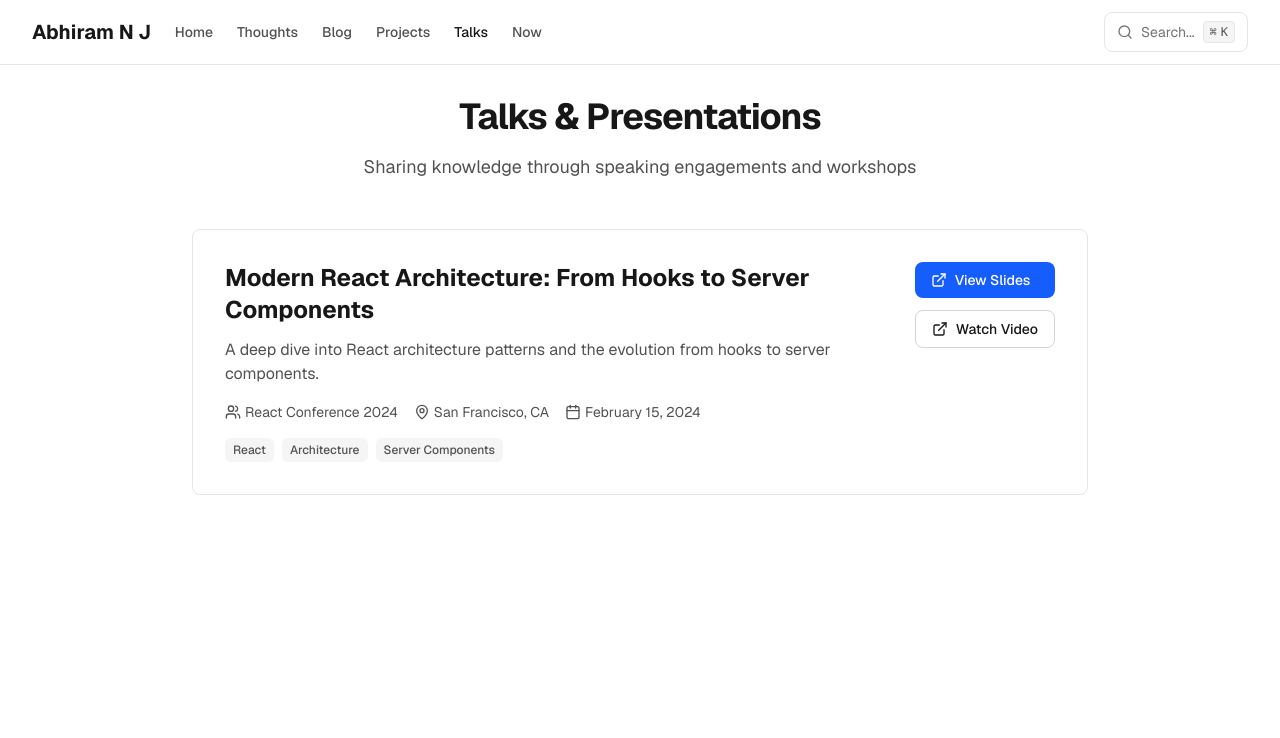
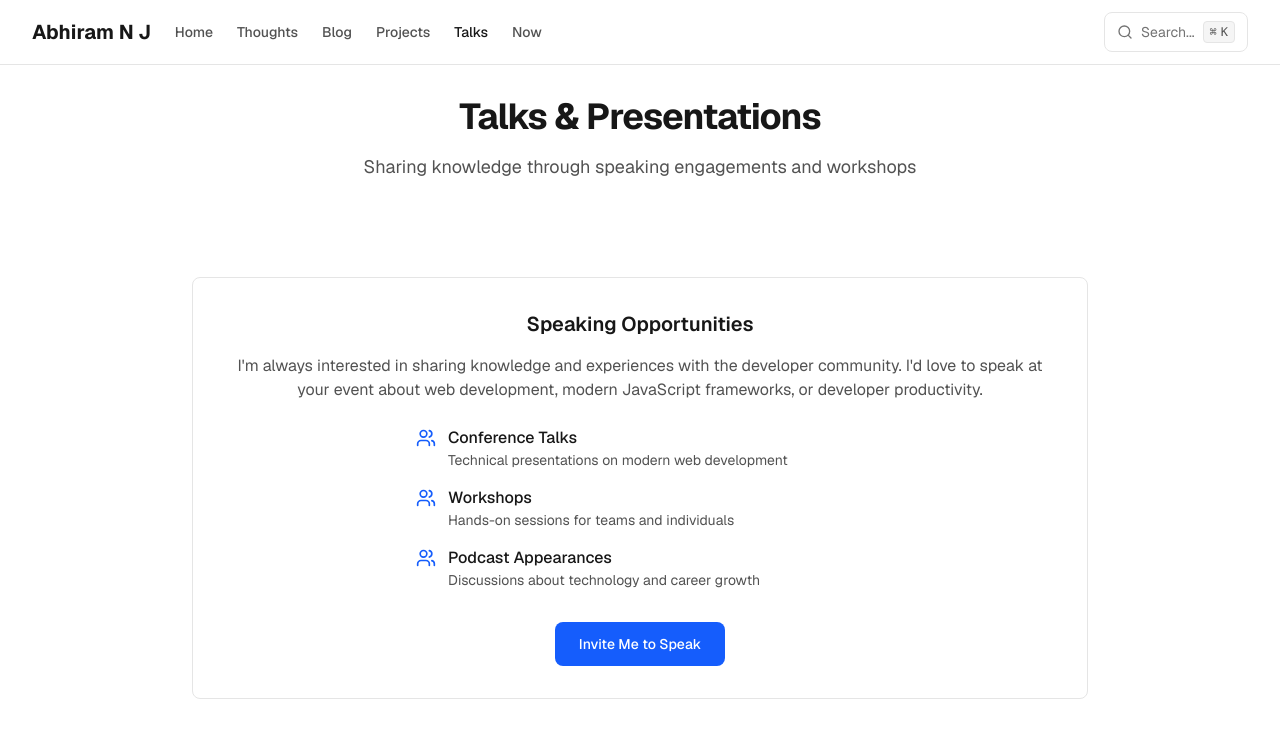
Before and after one commit to twilighty-abhi/portfolio-v3.0, a Next.js app: page /talks in a window 1280 px wide. Shown: the top 738 px of the page. Built offline with nearby package versions, Linux system fonts and the light colour scheme.

Commit message:
feat: update email links in HomePage and TalksPage for accurate contact information; set Modern React Architecture talk as unpublished

```diff
--- a/content/talks/modern-react-architecture.mdx
+++ b/content/talks/modern-react-architecture.mdx
@@ -3,7 +3,7 @@ title: "Modern React Architecture: From Hooks to Server Components"
 description: "A deep dive into React architecture patterns and the evolution from hooks to server components."
 date: "2024-02-15"
 tags: ["React", "Architecture", "Server Components"]
-published: true
+published: false
 readingTime: "4 min read"
 event: "React Conference 2024"
 location: "San Francisco, CA"
--- a/src/app/page.tsx
+++ b/src/app/page.tsx
@@ -42,14 +42,14 @@ export default function HomePage() {
             Twitter
           </Link>
           <Link
-            href="https://linkedin.com"
+            href="https://linkedin.com/in/abhiram-n-j"
             className="inline-flex items-center gap-2 rounded-lg border border-neutral-200 bg-white px-4 py-2 text-sm font-medium text-neutral-900 transition-colors hover:bg-neutral-50 dark:border-neutral-800 dark:bg-neutral-950 dark:text-neutral-100 dark:hover:bg-neutral-800"
           >
             <Linkedin className="h-4 w-4" />
             LinkedIn
           </Link>
           <Link
-            href="mailto:hello@example.com"
+            href="mailto:hi@abhiramnj.com"
             className="inline-flex items-center gap-2 rounded-lg border border-neutral-200 bg-white px-4 py-2 text-sm font-medium text-neutral-900 transition-colors hover:bg-neutral-50 dark:border-neutral-800 dark:bg-neutral-950 dark:text-neutral-100 dark:hover:bg-neutral-800"
           >
             <Mail className="h-4 w-4" />
--- a/src/app/talks/page.tsx
+++ b/src/app/talks/page.tsx
@@ -73,7 +73,7 @@ export default function TalksPage() {
               </div>
               <div className="mt-8">
                 <a
-                  href="mailto:hello@abhiramnj.com"
+                  href="mailto:hi@abhiramnj.com"
                   className="inline-flex items-center gap-2 rounded-lg bg-blue-600 px-6 py-3 text-sm font-medium text-white transition-colors hover:bg-blue-700"
                 >
                   Invite Me to Speak
```
